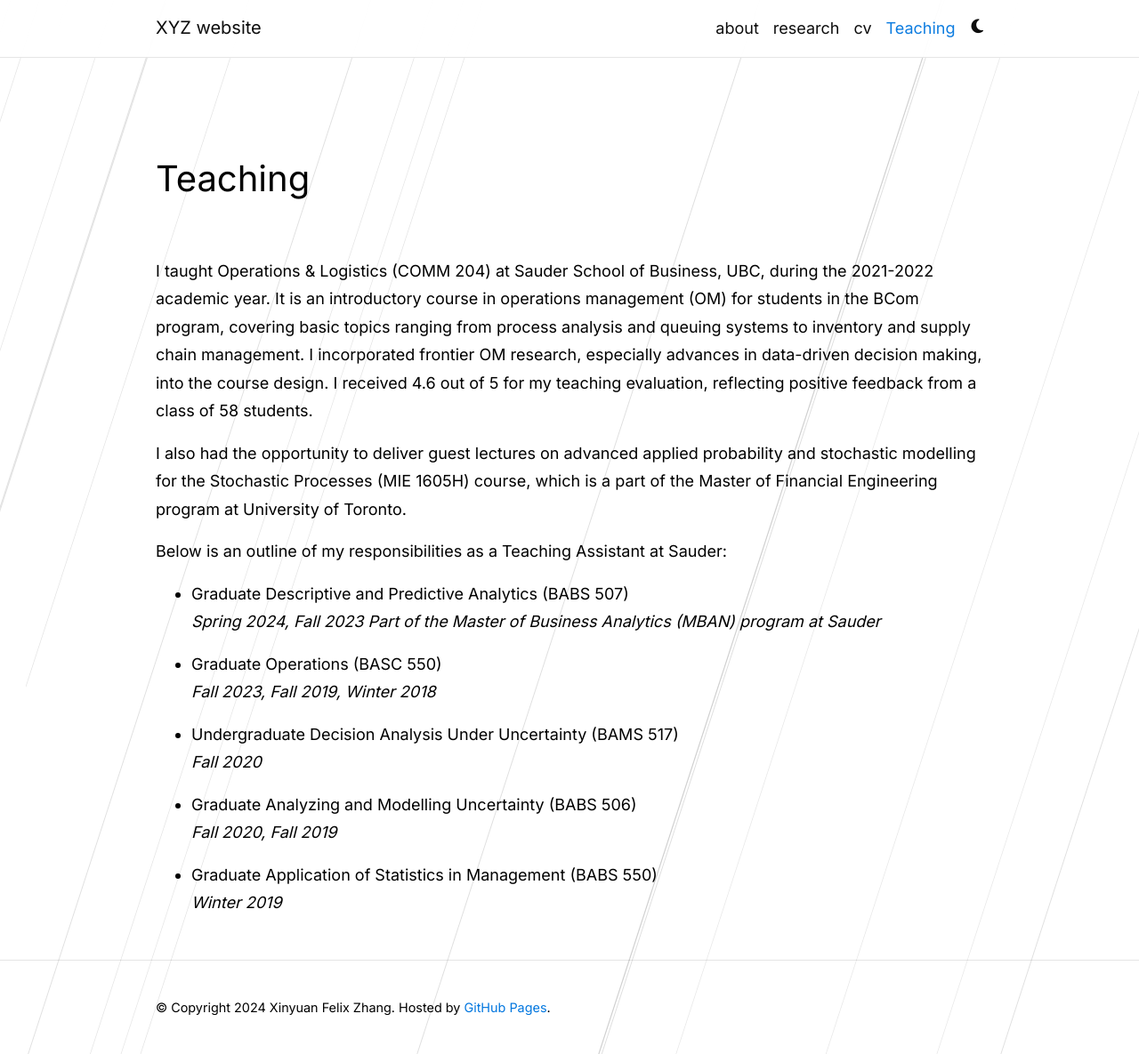
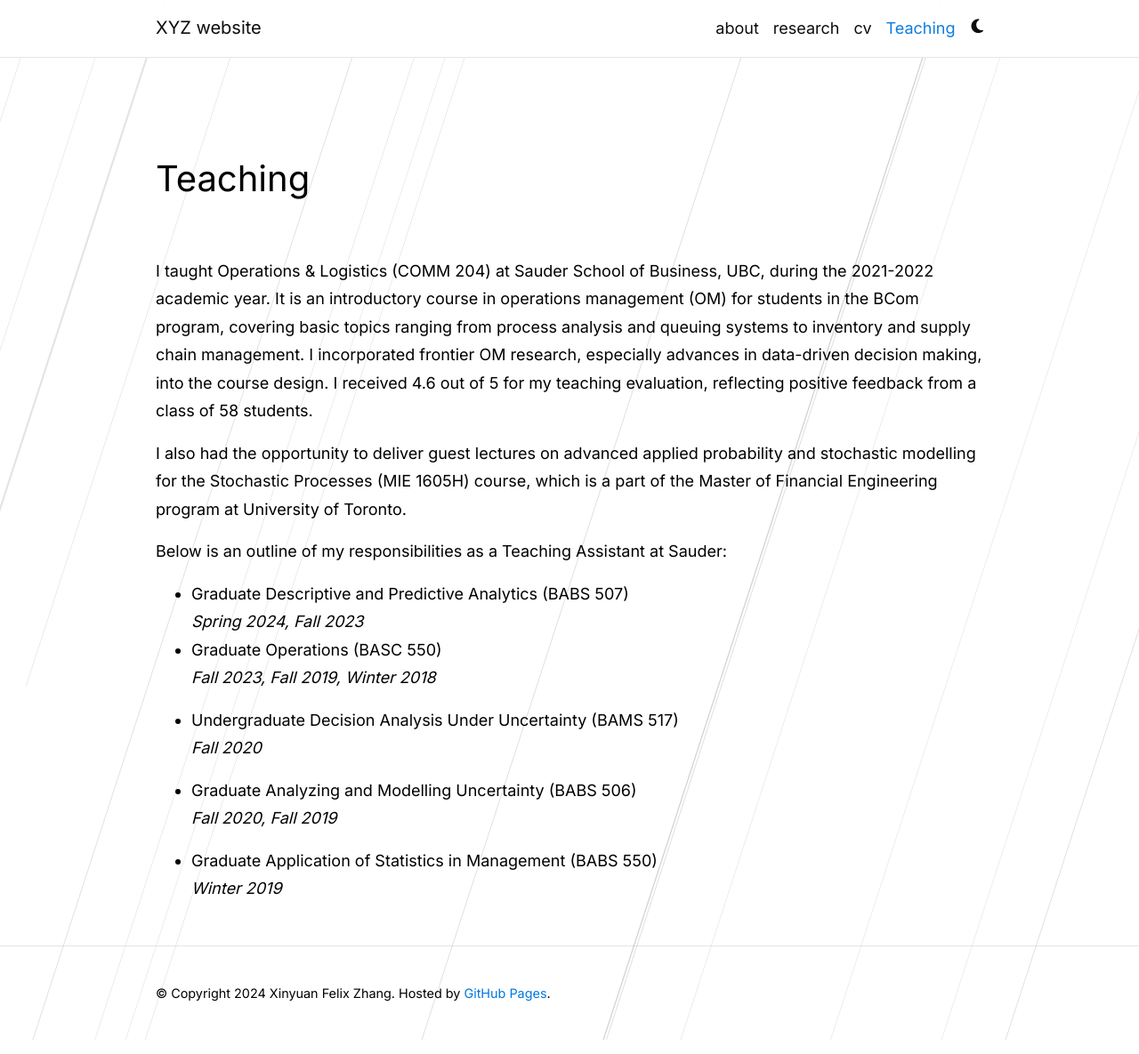
Before and after one commit to xyz2023ca/xyz2023ca.github.io, a Jekyll site: the page built from _pages/teaching.md, in a window 1280 px wide and 1185 px high. Shown: the whole window at 89% size. Built offline with Jekyll 4.4.1, drawn with Linux system fonts in a browser that asks for light colours; comment, search, counter and statistics services are not loaded; a style sheet for code colours, icons or effects is not loaded.

Commit message:
Update teaching.md

```diff
--- a/_pages/teaching.md
+++ b/_pages/teaching.md
@@ -11,15 +11,14 @@ nav_order: 5
 I taught Operations & Logistics (COMM 204) at Sauder School of Business, UBC, during the 2021-2022 academic year. It is an introductory course in operations management (OM) for students in the BCom program, covering basic topics ranging from process analysis and queuing systems to inventory and supply chain management. I incorporated frontier OM research, especially advances in data-driven decision making, into the course design.
 I received 4.6 out of 5 for my teaching evaluation, reflecting positive feedback from a class of 58 students.
 
-I also had the opportunity to deliver guest lectures on advanced applied probability and stochastic modelling  for the Stochastic Processes (MIE 1605H) course, which is a part of the Master of Financial Engineering program at University of Toronto.
+I also had the opportunity to deliver guest lectures on advanced applied probability and stochastic modelling  for the Stochastic Processes (MIE 1605H) course, which is a part of the Master of Financial Engineering program at University of Toronto.       <!-- maybe also add BABS 507 Part of the Master of Business Analytics (MBAN) program at Sauder -->
 
 
 Below is an outline of my responsibilities as a Teaching Assistant at Sauder:
 
 - **Graduate Descriptive and Predictive Analytics (BABS 507)**
   _Spring 2024, Fall 2023_
-  _Part of the Master of Business Analytics (MBAN) program at Sauder_
-
+    <!-- _Part of the Master of Business Analytics (MBAN) program at Sauder_ -->
 - **Graduate Operations (BASC 550)**
   _Fall 2023, Fall 2019, Winter 2018_
 
```
